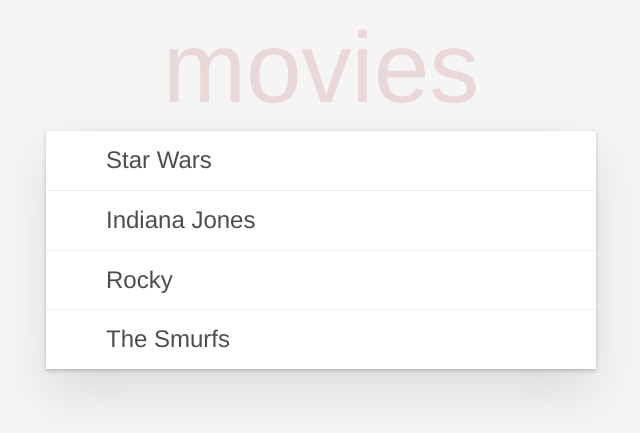
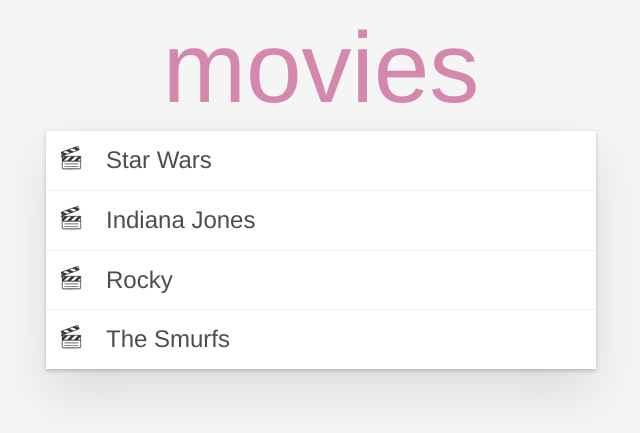
Before and after one commit to HootsuiteLabs/hs-pubsub, a PHP site: page /example/sender/index.html in a window 1280 px wide. Shown: the top 433 px of the page, without its empty margins (319-959 px from the left). Run offline with PHP 8.4, Linux system fonts and the light colour scheme; some libraries are stand-ins or nearby versions.

Commit message:
styling and images

```diff
--- a/css/master.css
+++ b/css/master.css
@@ -218,12 +218,22 @@
 	top: -155px;
 	width: 100%;
 	font-size: 100px;
-	font-weight: 100;
+	font-weight: 200;
 	text-align: center;
-	color: rgba(175, 47, 47, 0.15);
+	color: rgba(191, 63, 127, 0.6);
 	-webkit-text-rendering: optimizeLegibility;
 	-moz-text-rendering: optimizeLegibility;
 	text-rendering: optimizeLegibility;
+}
+
+.receiver {
+  color: rgba(63, 63, 191, 0.6) !important;
+}
+
+.movie {
+  position: absolute;
+  padding-top: 15px;
+  padding-left: 10px;
 }
 
 .new-todo,
--- a/example/sender/index.html
+++ b/example/sender/index.html
@@ -19,24 +19,28 @@
 			<ul class="todo-list">
 				<li id="1">
 					<div class="view">
+						<img class="movie" src="../../img/movie.png" />
 						<label>Star Wars</label>
 						<button id="destroy_1" class="destroy"></button>
 					</div>
 				</li>
 				<li id="2">
 					<div class="view">
+						<img class="movie" src="../../img/movie.png" />
 						<label>Indiana Jones</label>
 						<button id="destroy_2" class="destroy"></button>
 					</div>
 				</li>
 				<li id="3">
 					<div class="view">
+						<img class="movie" src="../../img/movie.png" />
 						<label>Rocky</label>
 						<button id="destroy_3" class="destroy"></button>
 					</div>
 				</li>
 				<li id="4">
 					<div class="view">
+						<img class="movie" src="../../img/movie.png" />
 						<label>The Smurfs</label>
 						<button id="destroy_4" class="destroy"></button>
 					</div>
```
Also changed, not shown: example/receiver/index.html (+6 -2 lines), img/movie.png (added).
